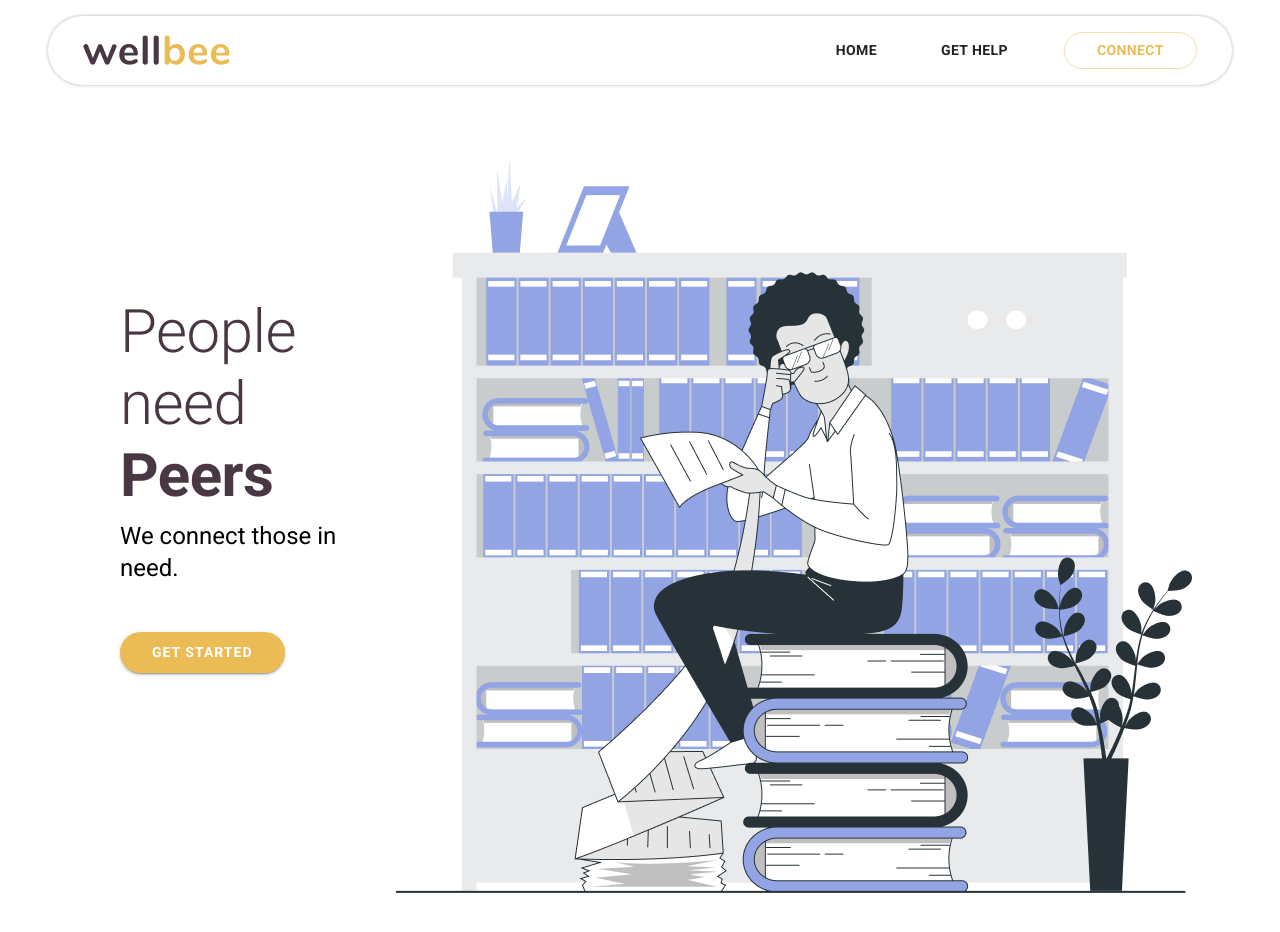
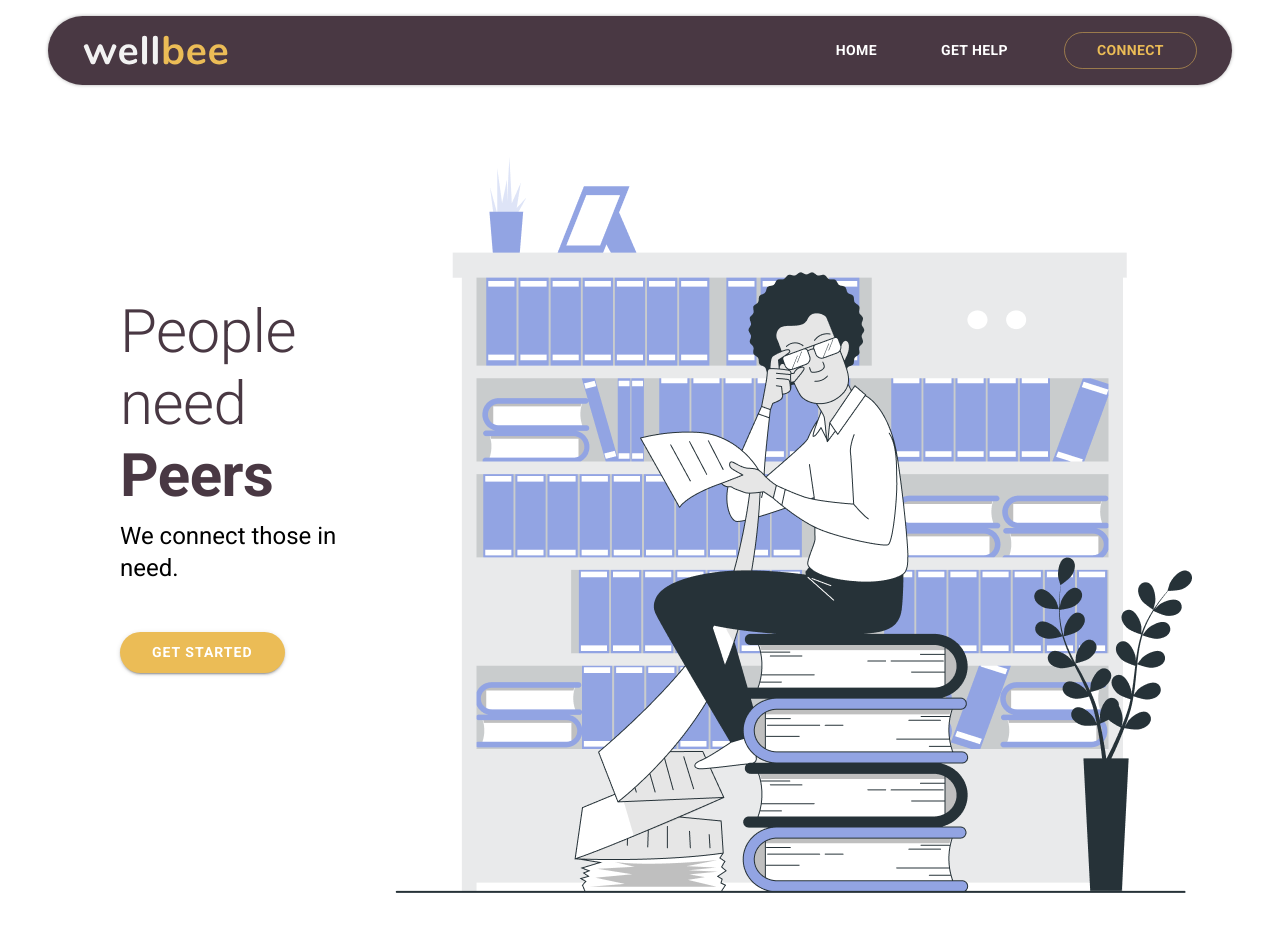
Before and after one commit to kevalbotadra/wellbee, a React (Create React App) app: page / in a window 1280 px wide. Shown: the top 932 px of the page. Built offline with nearby package versions, Linux system fonts and the light colour scheme; no server answers.

Commit message:
Brown navbar?

```diff
--- a/src/components/Navbar.jsx
+++ b/src/components/Navbar.jsx
@@ -20,6 +20,8 @@ const Navbar = () => {
         boxShadow="0 0 4px -1px gray"
         padding="1rem"
         display="flex"
+        bgcolor="#493843"
+        color="white"
         justifyContent="space-between"
         borderRadius="20rem"
         alignItems="center"
@@ -44,20 +46,23 @@ const Navbar = () => {
         <Box display="flex">
           <Button
             onClick={() => history.push("/")}
-            style={{ marginLeft: "1rem" }}
+            color="white"
+            style={{ marginLeft: "1rem", color: "white" }}
           >
             Home
           </Button>
           <Button
             onClick={() => history.push("/help")}
-            style={{ marginLeft: "1rem" }}
+            color="white"
+            style={{ marginLeft: "1rem", color: "white" }}
           >
             Get Help
           </Button>
           {currentUser && (
             <Button
               onClick={() => history.push("/profile")}
-              style={{ marginLeft: "1rem" }}
+              color="white"
+              style={{ marginLeft: "1rem", color: "white" }}
             >
               Profile
             </Button>
```
Also changed, not shown: public/wellbee.svg.
